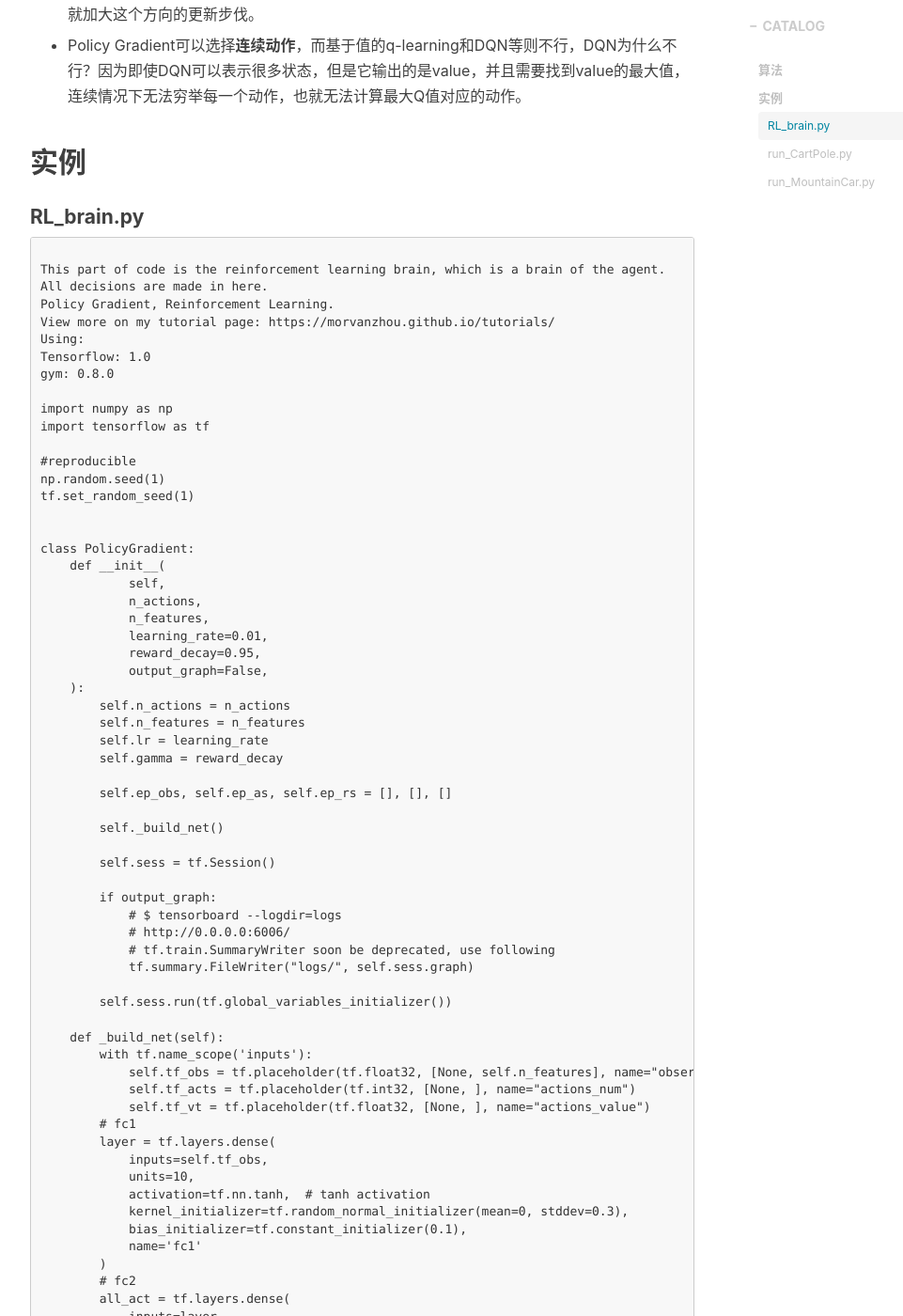
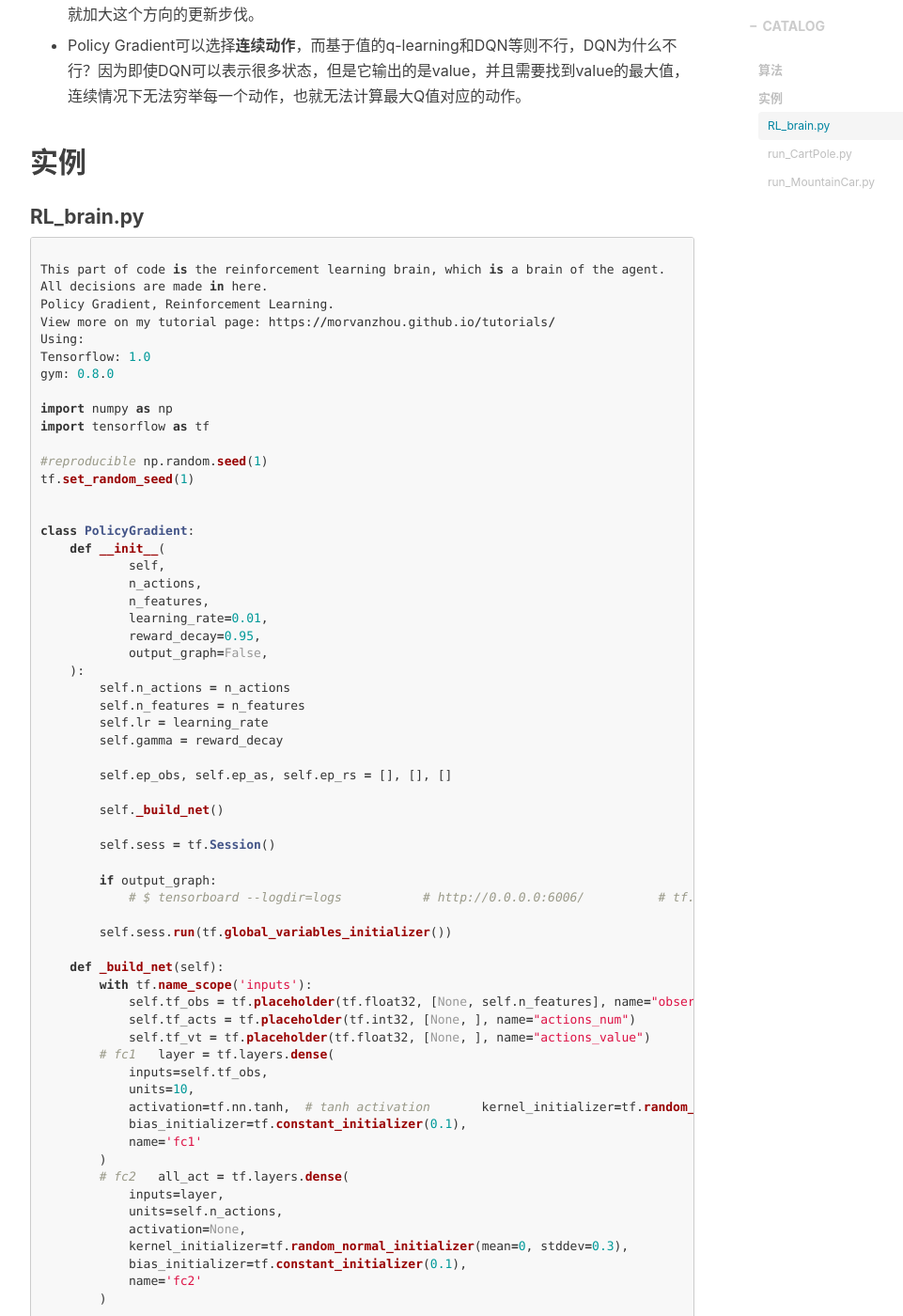
Before and after one commit to btyzkelili/btyzkelili.github.io, a Jekyll site: the page built from _posts/2019-05-29-rl-policy-gradient.md, in a window 1280 px wide and 1400 px high, scrolled down 1770 px. Shown: the whole window at 94% size, without its empty margins (233-1194 px from the left). Built offline with Jekyll 4.4.1, drawn with Linux system fonts in a browser that asks for light colours; nearby versions of some CDN libraries; comment, search, counter and statistics services are not loaded; some of the changed text lies outside the part shown.

Commit message:
Update 2019-05-29-rl-policy-gradient.md

````diff
--- a/_posts/2019-05-29-rl-policy-gradient.md
+++ b/_posts/2019-05-29-rl-policy-gradient.md
@@ -29,7 +29,7 @@
 ## 实例
 
 #### RL_brain.py
-```python3
+```python
 
 This part of code is the reinforcement learning brain, which is a brain of the agent.
 All decisions are made in here.
@@ -153,7 +153,7 @@
 ```
 
 #### run_CartPole.py
-```python3
+```python
 
 Policy Gradient, Reinforcement Learning.
 The cart pole example
@@ -223,7 +223,7 @@
 ```
 #### run_MountainCar.py
 
-```python3
+```python
 Policy Gradient, Reinforcement Learning.
 The cart pole example
 View more on my tutorial page: https://morvanzhou.github.io/tutorials/
````
